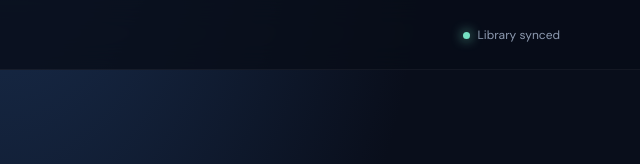
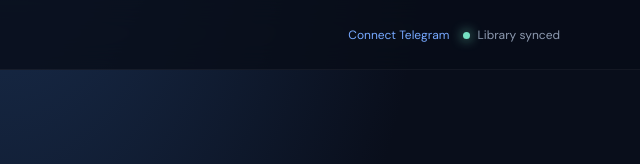
Before and after one commit to Bitto29/class29, a plain HTML site: page index.html in a window 1280 px wide. Shown: the top 164 px of the page, 640-1280 px from the left. Drawn offline with Linux system fonts and the light colour scheme.

Commit message:
Add Telegram setup link to Class 29

```diff
--- a/index.html
+++ b/index.html
@@ -1,5 +1,5 @@
 <!doctype html>
 <html lang="en"><head><meta charset="utf-8"><meta name="viewport" content="width=device-width,initial-scale=1"><meta name="theme-color" content="#090e1b"><meta name="description" content="Class 29, your personal class library."><title>Class 29</title><link rel="preconnect" href="https://fonts.googleapis.com"><link rel="preconnect" href="https://fonts.gstatic.com" crossorigin><link href="https://fonts.googleapis.com/css2?family=DM+Sans:wght@400;500;600;700;800&display=swap" rel="stylesheet"><link rel="stylesheet" href="assets/styles.css"></head>
-<body><header class="topbar"><a class="brand" href="./"><span class="brand-mark">29</span><span>Class <b>29</b></span></a><div class="top-meta"><i class="live-dot"></i><span id="sync-label">Library</span></div></header>
+<body><header class="topbar"><a class="brand" href="./"><span class="brand-mark">29</span><span>Class <b>29</b></span></a><div class="top-meta"><a href="setup.html" style="color:var(--blue);text-decoration:none;margin-right:14px">Connect Telegram</a><i class="live-dot"></i><span id="sync-label">Library</span></div></header>
 <main class="shell"><section class="hero"><div class="eyebrow">YOUR STUDY LIBRARY</div><h1>Every class.<br><span>One place.</span></h1><p>Find recorded lessons by subject and continue learning.</p><div class="search-wrap"><span>⌕</span><input id="search" type="search" placeholder="Search classes, topics or subjects..." autocomplete="off"></div></section>
 <section class="stats"><div><strong id="video-count">—</strong><span>Classes</span></div><div><strong id="subject-count">—</strong><span>Subjects</span></div><div><strong id="updated-at">—</strong><span>Last updated</span></div></section><section class="library-head"><div><div class="eyebrow">BROWSE</div><h2>Your subjects</h2></div><div id="result-count" class="muted"></div></section><div id="subjects" class="subjects"><div class="loading">Loading your library…</div></div><div id="empty" class="empty" hidden>No classes found. Try another search.</div><footer>Class 29 <span>·</span> Your personal class library</footer></main><script src="assets/app.js"></script></body></html>
```
